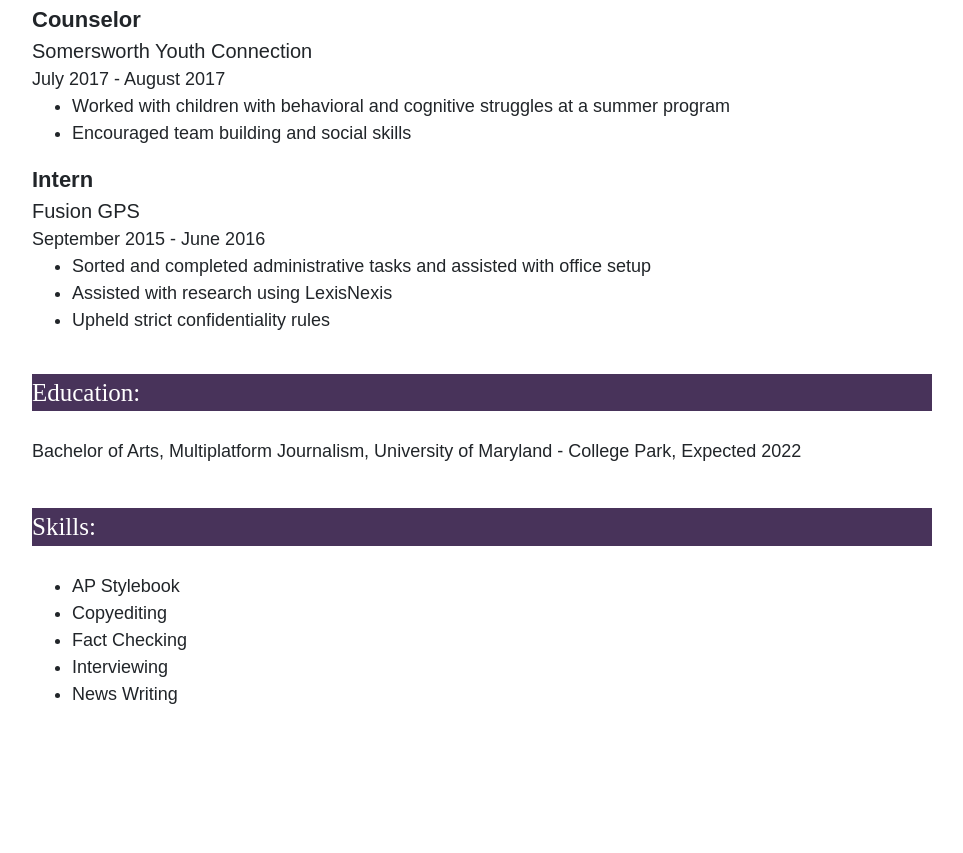
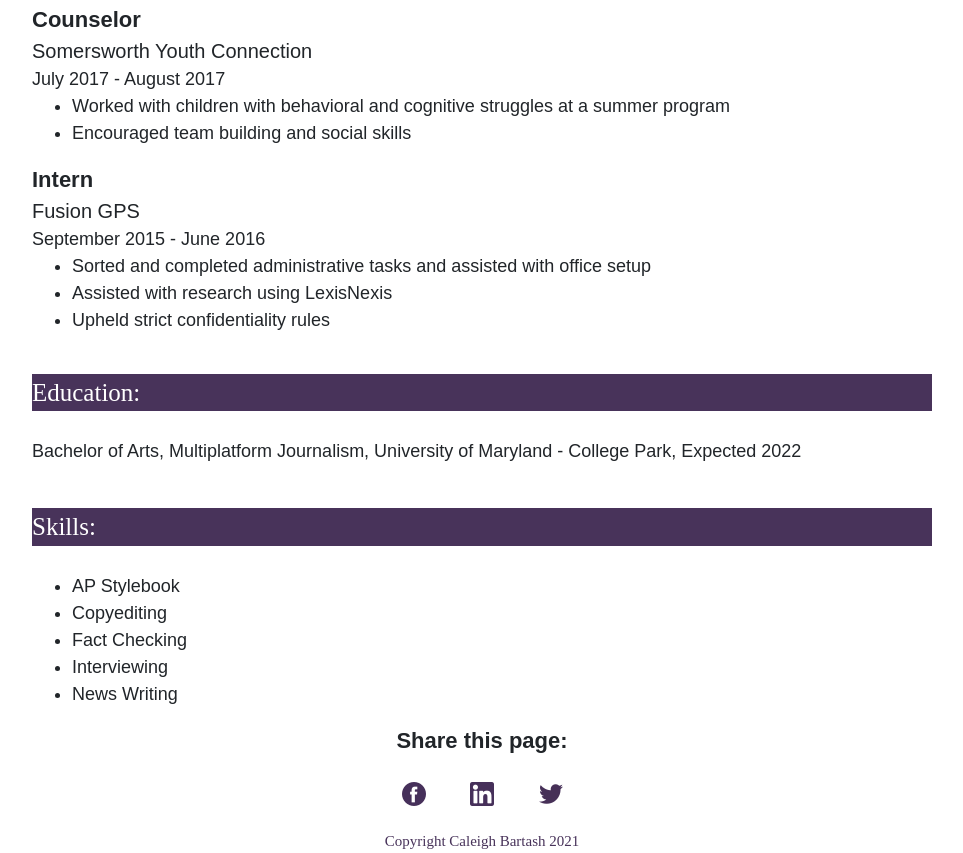
Before and after one commit to cakebar/Caleigh-Bartash-Jour352, a plain HTML site: page resume-project/caleigh-bartash-resume.html in a window 1280 px wide. Shown: the part 1465-2318 px from the top of the page, without its empty margins (158-1121 px from the left). Before the commit the page ends 2189 px from the top, so only its background shows below. Drawn offline with nearby package versions, Linux system fonts and the light colour scheme; a web font is replaced by a local one.

Commit message:
next one
i hope this isnt too similar to the class one

```diff
--- a/resume-project/caleigh-bartash-resume.html
+++ b/resume-project/caleigh-bartash-resume.html
@@ -54,6 +54,7 @@
   <img src="header2.jpg">
 </div>
     <br>
+
 <div id="contact">Contact</div>
 <div class="text">
     <ul>
@@ -62,6 +63,7 @@
       <li><a href="https://twitter.com/caleighbar">Twitter</a></li>
       <li><a href="https://github.com/cakebar/Caleigh-Bartash-Jour352">GitHub</a></li>
     </ul>
+
 </div>
     <div id="title">Student Journalist</div>
       <br>
@@ -150,10 +152,24 @@
     </div>
     </div>
   </div>
+
+  <div class="resume">Share this page:</div>
+  <br>
+  <div id="social">
+    <a href="https://www.facebook.com/sharer/sharer.php?u=https://cakebar.github.io/Caleigh-Bartash-Jour352/resume-project/caleigh-bartash-resume.html" target="_blank" rel="noopener">
+      <img class="share" src="fb2.png"  alt="Share on Facebook"></a>
+    <a href="https://www.linkedin.com/shareArticle?mini=true&url=https://cakebar.github.io/Caleigh-Bartash-Jour352/resume-project/caleigh-bartash-resume.html" target="_blank" rel="noopener">
+      <img class="share" src="linkedin.png"  alt="Share on LinkedIn"></a>
+    <a href="http://www.twitter.com/share?url=https://cakebar.github.io/Caleigh-Bartash-Jour352/resume-project/caleigh-bartash-resume.html" target="_blank" rel="noopener">
+    <img class="share" src="t2.png"  alt="Share on Twitter"></a>
+  </div>
+<br>
     <script src="https://code.jquery.com/jquery-3.4.1.slim.min.js" integrity="sha384-J6qa4849blE2+poT4WnyKhv5vZF5SrPo0iEjwBvKU7imGFAV0wwj1yYfoRSJoZ+n" crossorigin="anonymous"></script>
     <script src="https://cdn.jsdelivr.net/npm/popper.js@1.16.0/dist/umd/popper.min.js" integrity="sha384-Q6E9RHvbIyZFJoft+2mJbHaEWldlvI9IOYy5n3zV9zzTtmI3UksdQRVvoxMfooAo" crossorigin="anonymous"></script>
     <script src="https://stackpath.bootstrapcdn.com/bootstrap/4.4.1/js/bootstrap.min.js" integrity="sha384-wfSDF2E50Y2D1uUdj0O3uMBJnjuUD4Ih7YwaYd1iqfktj0Uod8GCExl3Og8ifwB6" crossorigin="anonymous"></script>
   </body>
+
   <footer>
+    <div id="copyright">Copyright Caleigh Bartash 2021</div>
   </footer>
 </html>
--- a/resume-project/style.css
+++ b/resume-project/style.css
@@ -41,6 +41,16 @@
   font-family: 'Volkhov', serif;
 }
 
+#social{
+  margin: 0 auto;
+  text-align: center;
+}
+
+.share{
+   padding-left: 20px;
+   padding-right: 20px;
+}
+
 .jobtitle {
 font-size: 22px;
 font-weight: bold;
@@ -61,3 +71,17 @@ font-family: Arial, sans-serif;
   font-family: Arial, sans-serif;
   font-size: 18px;
 }
+
+.resume{
+  font-size: 22px;
+  font-weight: bold;
+  font-family: Arial, sans-serif;
+  text-align: center;
+}
+
+#copyright {
+  color: #48335A;
+  font-size: 15px;
+  font-family: 'Volkhov', serif;
+  text-align: center;
+}
```
